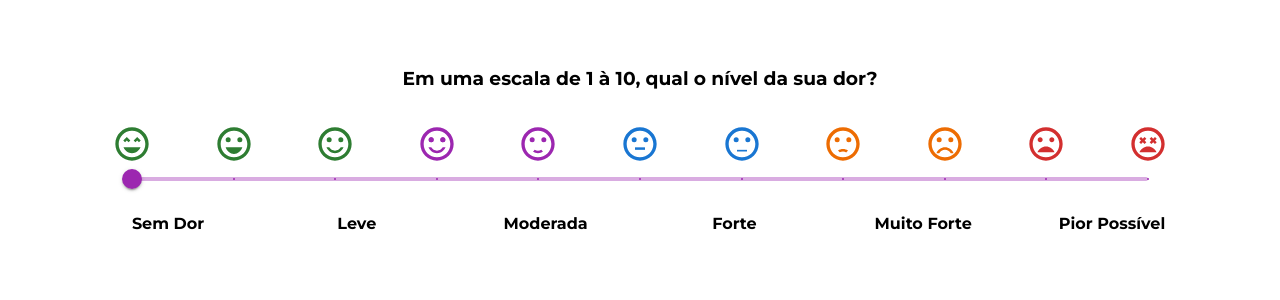
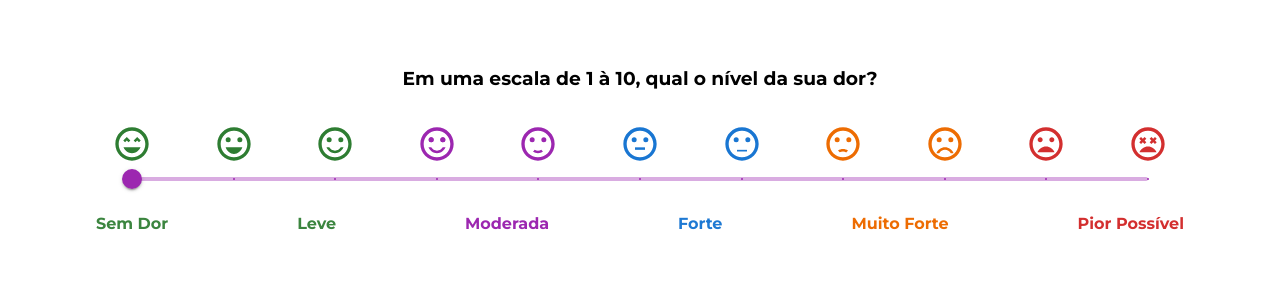
Before and after one commit to annaluizacamargo/BaymaxVital, a React (Create React App) app: page / in a window 1280 px wide. Shown: the top 300 px of the page. Built offline with nearby package versions, Linux system fonts and the light colour scheme.

Commit message:
feat(PainScale): h4 colors

```diff
--- a/src/components/PainScale/index.js
+++ b/src/components/PainScale/index.js
@@ -19,12 +19,12 @@ const PainScale = () => {
                 </div>
             </div>
             <div className='description'>
-                <h4>Sem Dor</h4>
-                <h4>Leve</h4>
-                <h4>Moderada</h4>
-                <h4>Forte</h4>
-                <h4>Muito Forte</h4>
-                <h4>Pior Possível</h4>
+                <h4 className='one' id='zero'>Sem Dor</h4>
+                <h4 className='two' id='one'>Leve</h4>
+                <h4 className='two' id='two'>Moderada</h4>
+                <h4 className='two' id='three'>Forte</h4>
+                <h4 className='two' id='four'>Muito Forte</h4>
+                <h4 className='two' id='five'>Pior Possível</h4>
             </div>
         </div>
     );
--- a/src/components/PainScale/style.css
+++ b/src/components/PainScale/style.css
@@ -25,7 +25,7 @@
     cursor: default;
 }
 
-.pain-scale .container-slider .faces .MuiRating-root{
+.pain-scale .container-slider .faces .MuiRating-root {
     display: flex;
     justify-content: space-between;
     width: 100%;
@@ -61,11 +61,37 @@
     margin: auto 0;
 }
 
-.pain-scale .description h4{
+.pain-scale .description h4 {
     display: block;
-    width: 9rem;
     padding: 0;
     text-align: center;
     margin: auto 0;
     word-wrap: break-word;
+    color: var(--error);
 }
+
+.pain-scale .description h4 .one {
+    width: calc(100%/11);
+    color: var(--green-secondary);
+}
+
+.pain-scale .description h4 .two {
+    width: calc((100%-(100%/11))/5);
+}
+
+.pain-scale .description h4#zero,
+.pain-scale .description h4#one {
+    color: var(--success);
+}
+
+.pain-scale .description h4#two {
+    color: var(--secondary);
+}
+
+.pain-scale .description h4#three {
+    color: var(--primary);
+}
+
+.pain-scale .description h4#four {
+    color: var(--warning);
+}
--- a/src/index.css
+++ b/src/index.css
@@ -21,6 +21,11 @@
   --gray-tertiary: #505050;
   --black: #000000;
   --font-montserrat: 'Montserrat', sans-serif;
+  --success: #3B853F;
+  --secondary: #9C27B0;
+  --primary: #1E79D3;
+  --warning: #ED6C02;
+  --error: #D32F2F;
 }
 
 
```
